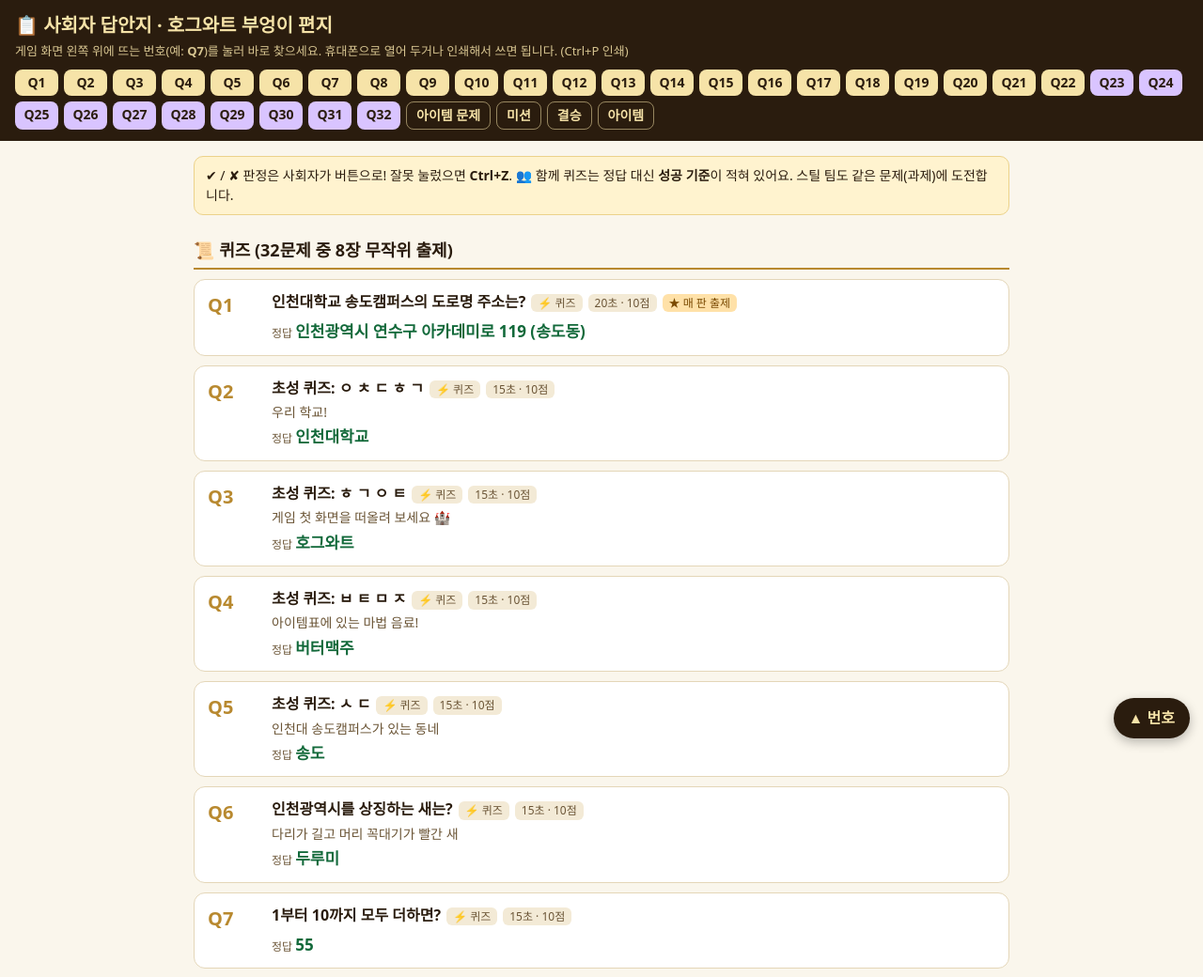
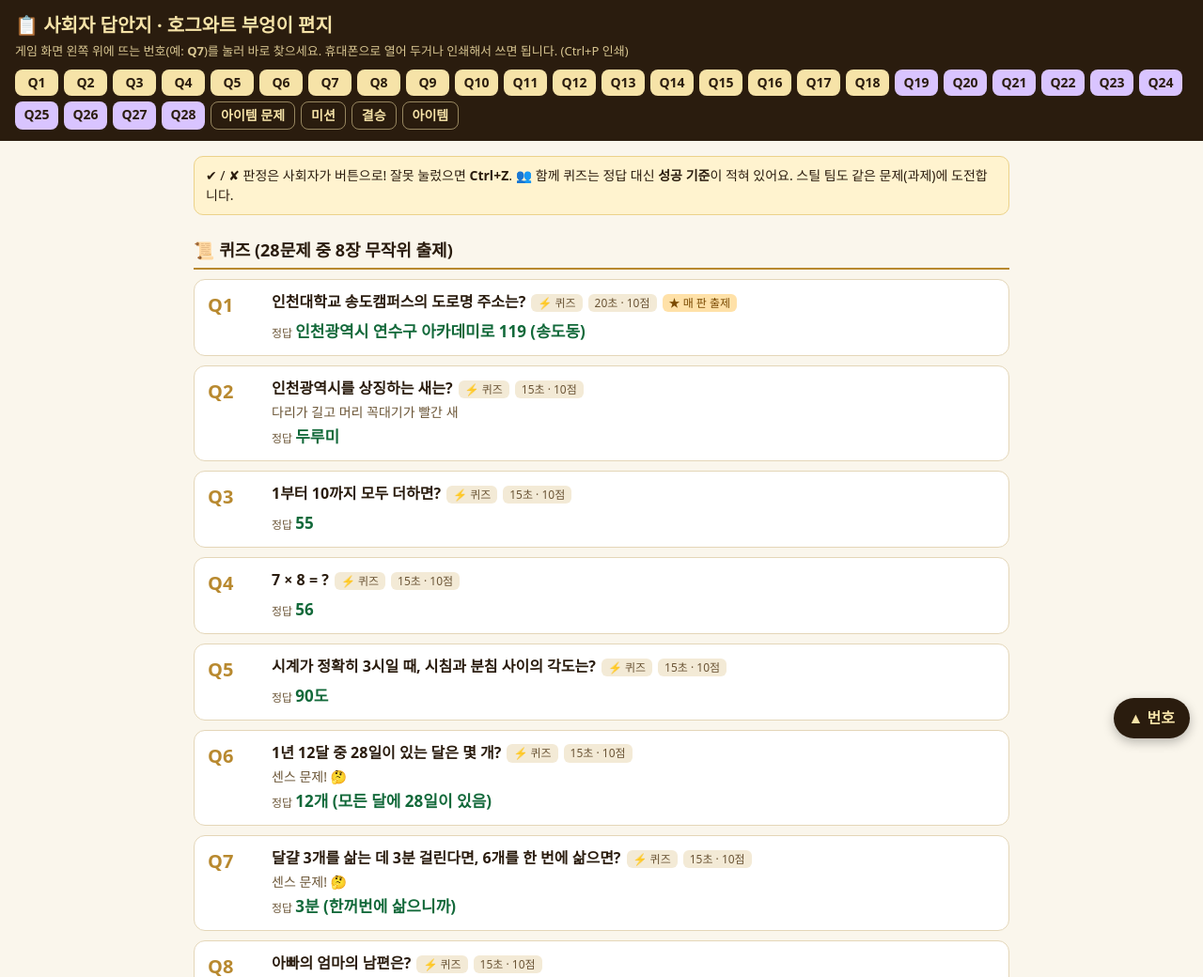
Before and after one commit to SHYUN709/hogwarts-owl-envelope-game, a plain HTML site: page answers.html in a window 1280 px wide. Shown: the top 1040 px of the page at 94% size. Drawn offline with Linux system fonts and the light colour scheme.

Commit message:
Tongue-twister and Hunminjeongeum missions; missions support must
- Whisper relay mission becomes a tongue-twister relay
- Initial-consonant quizzes and speed mission replaced by a
  Hunminjeongeum survival mission, asked every game
- Missions can be marked must, like quizzes
- Mission how-to text keeps line breaks

Co-Authored-By: Claude Opus 5.5 <noreply@anthropic.com>

```diff
--- a/answers.html
+++ b/answers.html
@@ -73,7 +73,7 @@
       const missions = T.missions.map((m, i) => `
         <div class="card mission" id="m${i + 1}">
           <div class="no">M${i + 1}</div>
-          <div class="q">${esc(m.title)}<span class="meta">${(m.time ?? C.mission.timeLimit) > 0 ? (m.time ?? C.mission.timeLimit) + "초" : "타이머 없음"}</span></div>
+          <div class="q">${esc(m.title)}<span class="meta">${(m.time ?? C.mission.timeLimit) > 0 ? (m.time ?? C.mission.timeLimit) + "초" : "타이머 없음"}</span>${m.must ? `<span class="meta" style="background:#ffe1a8;color:#7a4a00">★ 매 판 출제</span>` : ""}</div>
           <div class="hint">${esc(m.desc)}<br>${esc(m.how || "")}</div>
         </div>`).join("");
 
--- a/content.js
+++ b/content.js
@@ -22,10 +22,6 @@ window.GAME_CONTENT = {
       a: "인천광역시 연수구 아카데미로 119 (송도동)" },
 
     /* ---------- ⚡ 순발력 퀴즈 (15초, 누구나) ---------- */
-    { q: "초성 퀴즈:  ㅇ ㅊ ㄷ ㅎ ㄱ", hint: "우리 학교!", a: "인천대학교" },
-    { q: "초성 퀴즈:  ㅎ ㄱ ㅇ ㅌ", hint: "게임 첫 화면을 떠올려 보세요 🏰", a: "호그와트" },
-    { q: "초성 퀴즈:  ㅂ ㅌ ㅁ ㅈ", hint: "아이템표에 있는 마법 음료!", a: "버터맥주" },
-    { q: "초성 퀴즈:  ㅅ ㄷ", hint: "인천대 송도캠퍼스가 있는 동네", a: "송도" },
     { q: "인천광역시를 상징하는 새는?", hint: "다리가 길고 머리 꼭대기가 빨간 새", a: "두루미" },
     { q: "1부터 10까지 모두 더하면?", a: "55" },
     { q: "7 × 8 = ?", a: "56" },
@@ -139,15 +135,16 @@ window.GAME_CONTENT = {
       time: 60,
     },
     {
-      title: "부엉이 귓속말 릴레이",
-      desc: "맨 앞 사람에게만 문장을 보여주고, 귓속말로 맨 끝 사람까지 전달!",
-      how: "예) \"간장 공장 공장장은 강 공장장이고 된장 공장 공장장은 장 공장장이다\" — 마지막 사람이 정확히 말한 순서대로 순위",
-      time: 60,
+      title: "혀 꼬이는 주문! 잰말놀이 릴레이 👅",
+      desc: "팀마다 3명이 차례로 나와, 사회자가 보여주는 잰말을 한 번에 또박또박! 틀리거나 멈추면 실패",
+      how: "① 간장 공장 공장장은 강 공장장이고 된장 공장 공장장은 장 공장장이다\n② 경찰청 쇠창살 외철창살, 검찰청 쇠창살 쌍철창살\n③ 내가 그린 기린 그림은 목 긴 기린 그림이고 네가 그린 기린 그림은 목 짧은 기린 그림이다\n→ 성공한 사람이 많은 팀부터 순위 (동점이면 한 판 더!)",
+      time: 0,
     },
     {
-      title: "초성 스피드 퀴즈",
-      desc: "사회자가 초성을 외치면, 정답을 휴대폰이나 종이에 적어 번쩍!",
-      how: "예) ㅁㅂㅅ(마법사) / ㅂㅇㅇ(부엉이) / ㅍㅈ(편지) / ㅇㅊㄱㅎ(인천공항) — 먼저 정답을 든 순서대로 순위 · 3~4문제",
+      must: true,
+      title: "훈민정음 서바이벌 📜",
+      desc: "사회자가 초성 2개를 주면, 4팀이 돌아가며 그 초성 단어를 하나씩! 못 말하면 그 팀 탈락",
+      how: "예) ㄱㅅ → 가수·감사·교실·기술…   ㅅㄹ → 사랑·소리·서랍·사람…   ㅂㅅ → 버스·박수·보석·변신…\n팀원이 한 명씩 돌아가며 · 5초 안에 못 말하거나 중복·틀리면 탈락\n→ 마지막까지 남은 팀이 1등, 먼저 떨어진 팀이 4등",
       time: 0,
     },
     {
--- a/style.css
+++ b/style.css
@@ -362,7 +362,7 @@ kbd {
 
 .mission-title { font-size: 6.2vh; margin: 0; }
 .mission-desc { font-size: 4.2vh; line-height: 1.4; color: #1a1006; max-width: 90%; }
-.mission-how { font-size: 2.8vh; color: var(--ink-soft); background: #ffffff70; padding: .6em 1.2em; border-radius: 12px; max-width: 90%; }
+.mission-how { font-size: 2.8vh; color: var(--ink-soft); background: #ffffff70; padding: .6em 1.2em; border-radius: 12px; max-width: 90%; white-space: pre-line; line-height: 1.55; }
 .rank-prompt { font-size: 4vh; font-weight: 800; color: var(--seal); }
 
 /* ---------- 규칙 안내 ---------- */
```
Also changed, not shown: game.js (+5 -5 lines).
